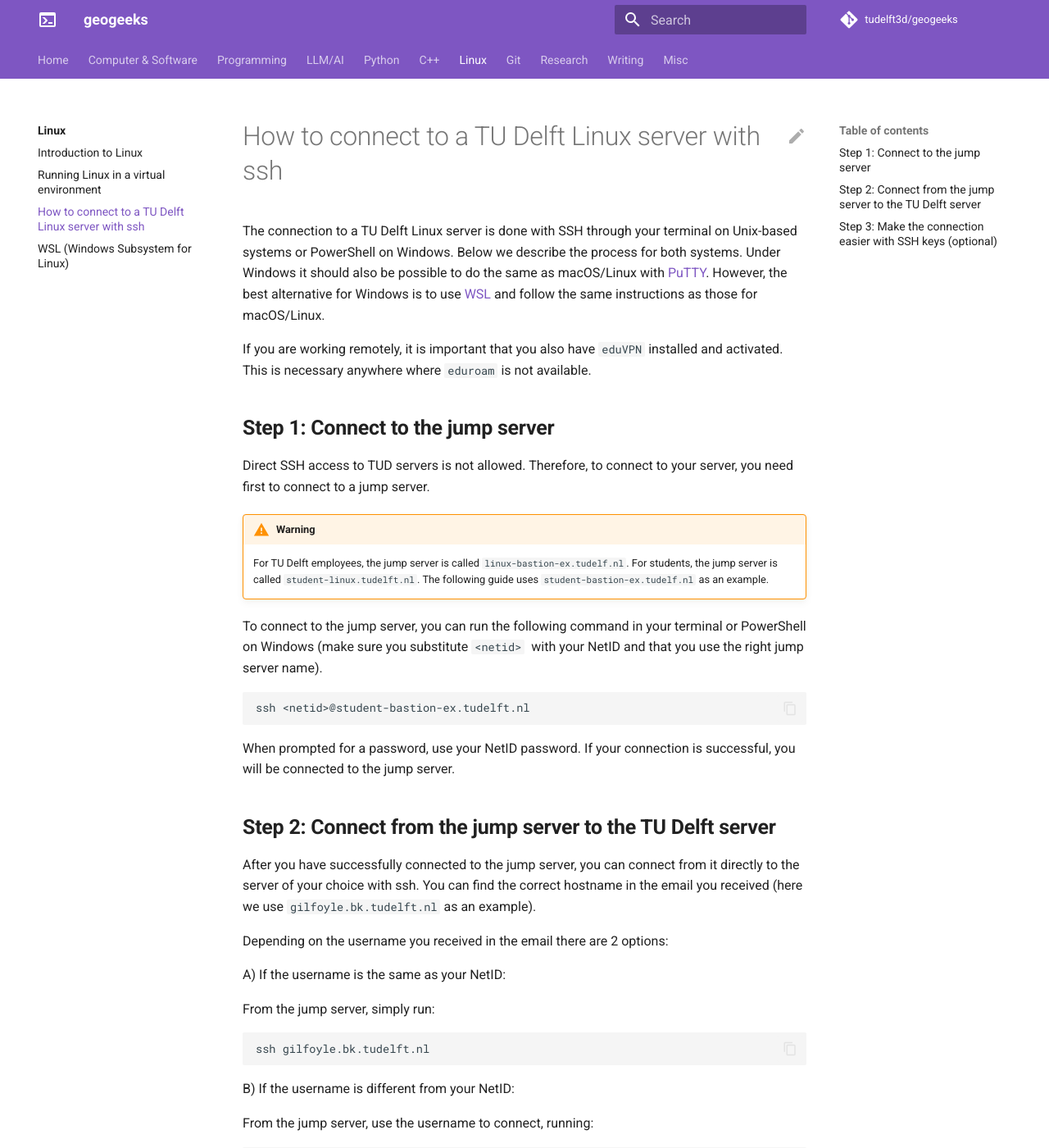
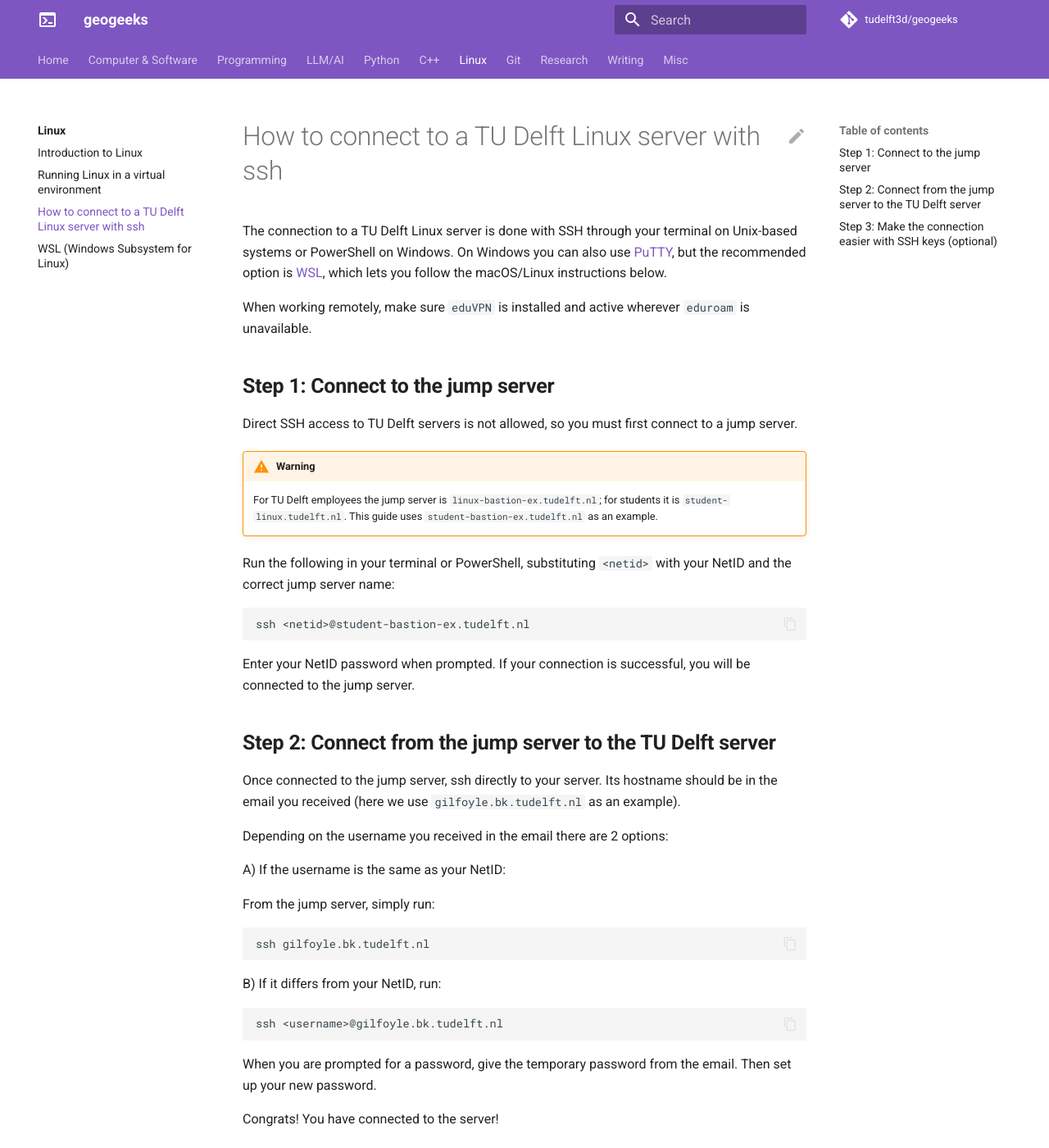
Before and after one commit to tudelft3d/geogeeks, an MkDocs documentation site: the page built from docs/linux/ssh.md, in a window 1280 px wide and 1400 px high. Shown: the whole window at 82% size. Built offline with MkDocs 1.6.1 and Material for MkDocs 9.7.7, drawn with Linux system fonts in a browser that asks for light colours; comment, search, counter and statistics services are not loaded; some of the changed text lies outside the part shown.

Commit message:
better text

````diff
--- a/docs/linux/ssh.md
+++ b/docs/linux/ssh.md
@@ -1,32 +1,27 @@
-
 # How to connect to a TU Delft Linux server with ssh
 
-The connection to a TU Delft Linux server is done with SSH through your terminal on Unix-based systems or PowerShell on Windows. Below we describe the process for both systems. Under Windows it should also be possible to do the same as macOS/Linux with [PuTTY](https://putty.org/). However, the best alternative for Windows is to use [WSL](../linux/wsl.md) and follow the same instructions as those for macOS/Linux.
+The connection to a TU Delft Linux server is done with SSH through your terminal on Unix-based systems or PowerShell on Windows. On Windows you can also use [PuTTY](https://putty.org/), but the recommended option is [WSL](../linux/wsl.md), which lets you follow the macOS/Linux instructions below.
 
-If you are working remotely, it is important that you also have `eduVPN` installed and activated. This is necessary anywhere where `eduroam` is not available.
-
-
-
-
+When working remotely, make sure `eduVPN` is installed and active wherever `eduroam` is unavailable.
 
 ## **Step 1: Connect to the jump server**
 
-  Direct SSH access to TUD servers is not allowed. Therefore, to connect to your server, you need first to connect to a jump server.
+Direct SSH access to TU Delft servers is not allowed, so you must first connect to a jump server.
 
 !!! warning
-      For TU Delft employees, the jump server is called `linux-bastion-ex.tudelf.nl`. For students, the jump server is called `student-linux.tudelft.nl`. The following guide uses `student-bastion-ex.tudelf.nl` as an example.
+    For TU Delft employees the jump server is `linux-bastion-ex.tudelft.nl`; for students it is `student-linux.tudelft.nl`. This guide uses `student-bastion-ex.tudelft.nl` as an example.
 
-  To connect to the jump server, you can run the following command in your terminal or PowerShell on Windows (make sure you substitute `<netid>`  with your NetID and that you use the right jump server name).
+Run the following in your terminal or PowerShell, substituting `<netid>` with your NetID and the correct jump server name:
 
-  ```bash
-  ssh <netid>@student-bastion-ex.tudelft.nl
-  ```
+```bash
+ssh <netid>@student-bastion-ex.tudelft.nl
+```
 
-  When prompted for a password, use your NetID password. If your connection is successful, you will be connected to the jump server.
+Enter your NetID password when prompted. If your connection is successful, you will be connected to the jump server.
 
 ## **Step 2: Connect from the jump server to the TU Delft server**
 
-  After you have successfully connected to the jump server, you can connect from it directly to the server of your choice with ssh. You can find the correct hostname in the email you received (here we use `gilfoyle.bk.tudelft.nl` as an example).
+Once connected to the jump server, ssh directly to your server. Its hostname should be in the email you received (here we use `gilfoyle.bk.tudelft.nl` as an example).
 
   Depending on the username you received in the email there are 2 options:
 
@@ -34,17 +29,15 @@
 
   From the jump server, simply run:
 
-  ```bash
-  ssh gilfoyle.bk.tudelft.nl
-  ```
+```bash
+ssh gilfoyle.bk.tudelft.nl
+```
 
-  B) If the username is different from your NetID:
+B) If it differs from your NetID, run:
 
-  From the jump server, use the username to connect, running:
-
-  ```bash
-  ssh <username>@gilfoyle.bk.tudelft.nl
-  ```
+```bash
+ssh <username>@gilfoyle.bk.tudelft.nl
+```
 
   When you are prompted for a password, give the temporary password from the email. Then set up your new password.
 
@@ -90,7 +83,7 @@
 
 ```
 
-Replace `<netid>` with your netid. This will allow you to connect to Bastion. Substitute `<server_name>`, `<server_hostname>` and `<username>` with your credentials for the server. Here is example for gilfoyle:
+Replace `<netid>` with your netid. Substitute `<server_hostname>` and `<username>` with your server credentials. Substitute  `<server_name>` with a name you choose for the server. Example for gilfoyle:
 
 ```
   Host gilfoyle
@@ -102,31 +95,31 @@
 
 For each server that you would like to connect to you can add the same snippet to your config file.
 
-If in the step 2 you changed the name of your ssh key from the default  `id_rsa`, you need to add the following line to each of the hosts:
+If you changed the key filename from `id_rsa`, add this line to each host:
 
 ```
 IdentityFile ~/.ssh/<your_filename>
 
 ```
 
- 1. Copy your public ssh key (as created in step 1) to all servers respectively. So:
+1. Copy your public key to the jump server and each server:
+
     === ":simple-apple: :simple-linux: Unix (macOS & Linux)"
 
         - `ssh-copy-id bastionex` and give your TU Delft password when prompted.
-        - `ssh-copy-id <server>` and give your key's password (set in step 1) and then your server password. Beware you might be prompted for the password of your ssh keys multiple times before you are asked for the actual password of the respective user in each server.
+        - `ssh-copy-id <server>` and give your key's passphrase, then the server password. You may be prompted for the key passphrase several times.
 
     === ":material-microsoft-windows: Windows"
 
-        On Windows, `ssh-copy-id` is not available. Instead, pipe your public key over `ssh`:
 
         ```powershell
         Get-Content C:\<home_directory>\.ssh\id_rsa.pub | ssh bastionex "cat >> .ssh/authorized_keys"
         ```
 
-        Give your TU Delft password when prompted. Then do the same for each server, replacing `bastionex` with `<server>`.
+        Give your TU Delft password when prompted. Repeat for each server, replacing `bastionex` with `<server_name>`.
 
 **Usage**
 
-As soon as your `~/.ssh/config` is set and your public key is copied correctly, you should be able to login to the server with:
+Once your `~/.ssh/config` is set and your key is copied, log in with:
 
-- `ssh <server>`
+- `ssh <server_name>`
````
Also changed, not shown: other parts of docs/linux/ssh.md (+2 -2 lines).
